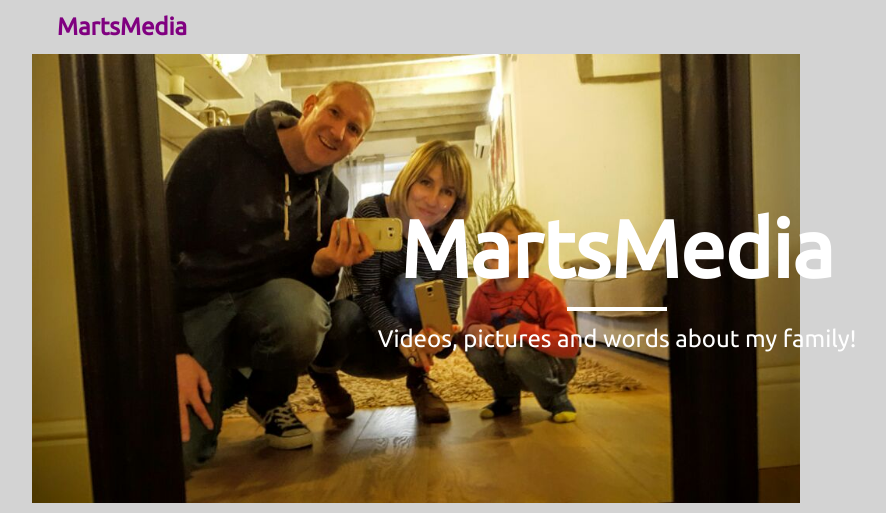
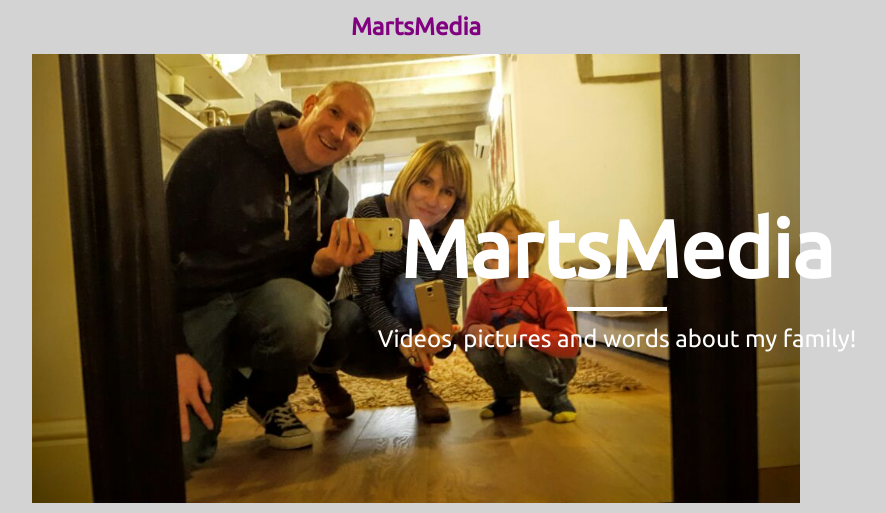
Before and after one commit to dawsino/dawsino.github.io, a Jekyll site: the page built from index.html, in a window 1280 px wide. Shown: the top 513 px of the page, without its empty margins (224-1110 px from the left). Built offline with Jekyll 4.4.1, drawn with Linux system fonts in a browser that asks for light colours; nearby versions of some CDN libraries; the list of posts is cut into pages by our own code; grey boxes are pictures that could not be loaded.

Commit message:
Update custom.css

```diff
--- a/css/custom.css
+++ b/css/custom.css
@@ -121,14 +121,10 @@
 }
 
 .logo > a:hover, .logo > a:focus  {
-    font-family:  'Ubuntu', sans-serif;
-    font-size: 24px;
-    font-weight: 800;
-    text-align: center;
     text-decoration: none;
-    color: purple;
 }
 
 .logo-wrapper {
+    text-align:center;
     padding: 10px 25px;
 }
```
